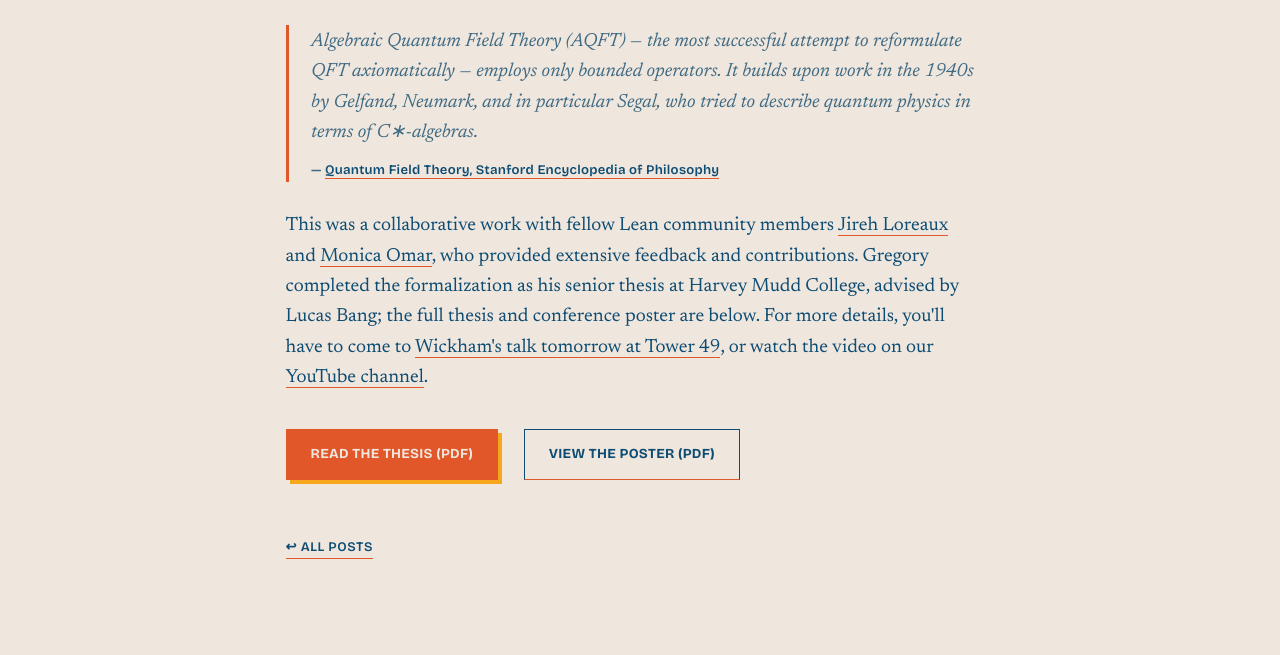
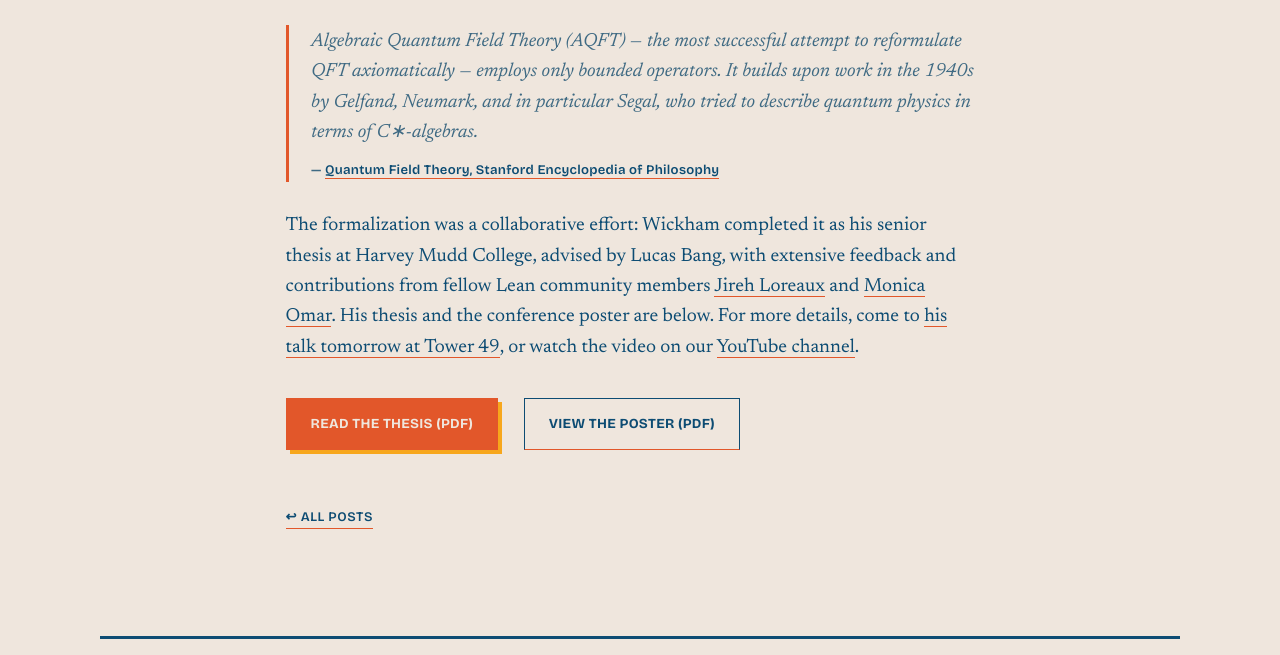
Before and after one commit to NYC-Lean/website, a plain HTML site: page site/blog/formalizing-the-gns-construction.html in a window 1280 px wide. Shown: the part 1112-1767 px from the top of the page. Drawn offline with nearby package versions, Linux system fonts and the light colour scheme.

Commit message:
Restructure closing paragraph; drop solo "Gregory"
Fold the collaboration into the thesis sentence for cleaner flow, and refer
to the speaker as "Wickham"/"his" rather than "Gregory" (full name retained
only at the byline, intro, and citation).

Co-Authored-By: Claude Opus 4.8 (1M context) <noreply@anthropic.com>

```diff
--- a/site/blog/formalizing-the-gns-construction.html
+++ b/site/blog/formalizing-the-gns-construction.html
@@ -96,14 +96,13 @@
         </blockquote>
 
         <p data-anim>
-          This was a collaborative work with fellow Lean community
-          members
+          The formalization was a collaborative effort: Wickham completed it as his senior thesis
+          at Harvey Mudd College, advised by Lucas Bang, with extensive feedback and contributions
+          from fellow Lean community members
           <a href="https://github.com/j-loreaux" target="_blank" rel="noopener">Jireh Loreaux</a>
-          and <a href="https://github.com/themathqueen" target="_blank" rel="noopener">Monica Omar</a>,
-          who provided extensive feedback and contributions. Gregory completed the formalization
-          as his senior thesis at Harvey Mudd College, advised by Lucas Bang; the full thesis and conference
-          poster are below. For more details, you'll have to come to
-          <a href="/calendar">Wickham's talk tomorrow at Tower 49</a>, or watch the video on our
+          and <a href="https://github.com/themathqueen" target="_blank" rel="noopener">Monica Omar</a>.
+          His thesis and the conference poster are below. For more details, come to
+          <a href="/calendar">his talk tomorrow at Tower 49</a>, or watch the video on our
           <a href="https://www.youtube.com/@LeanNYC" target="_blank" rel="noopener">YouTube channel</a>.
         </p>
 
```
